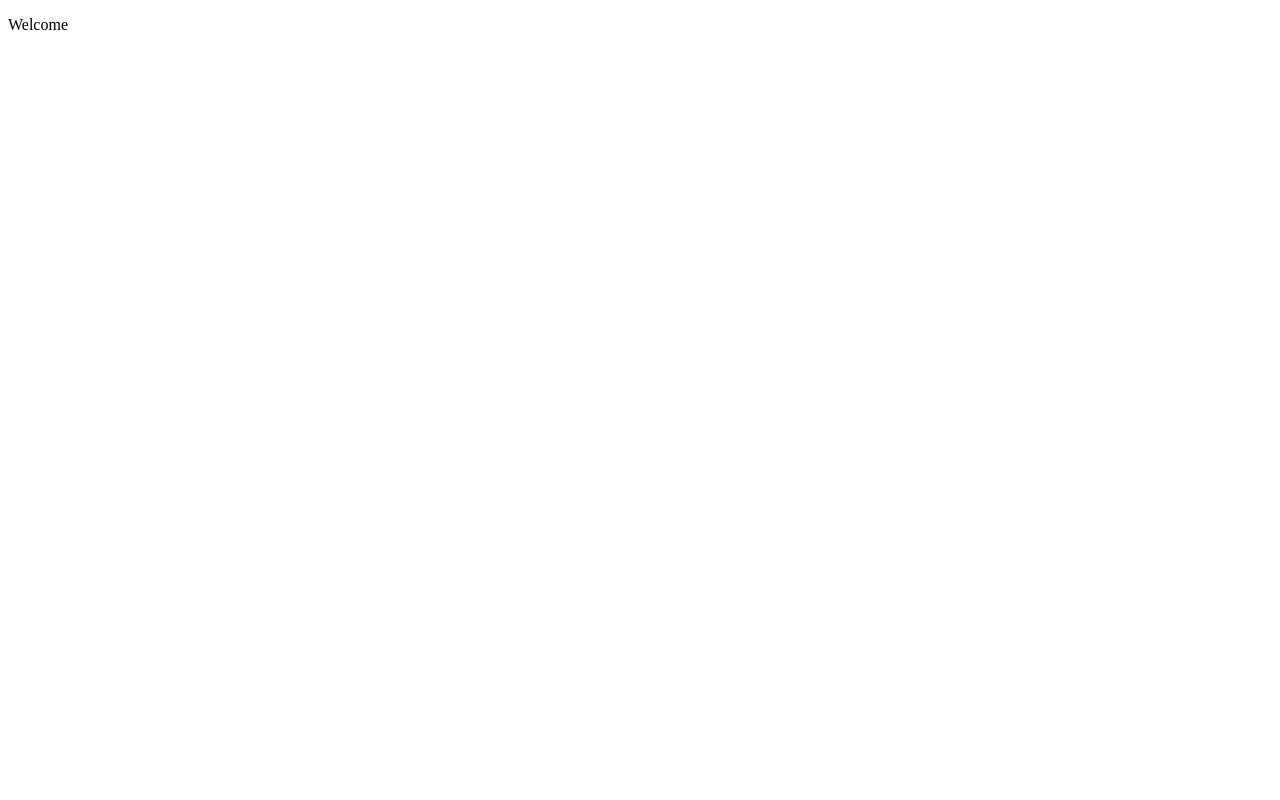
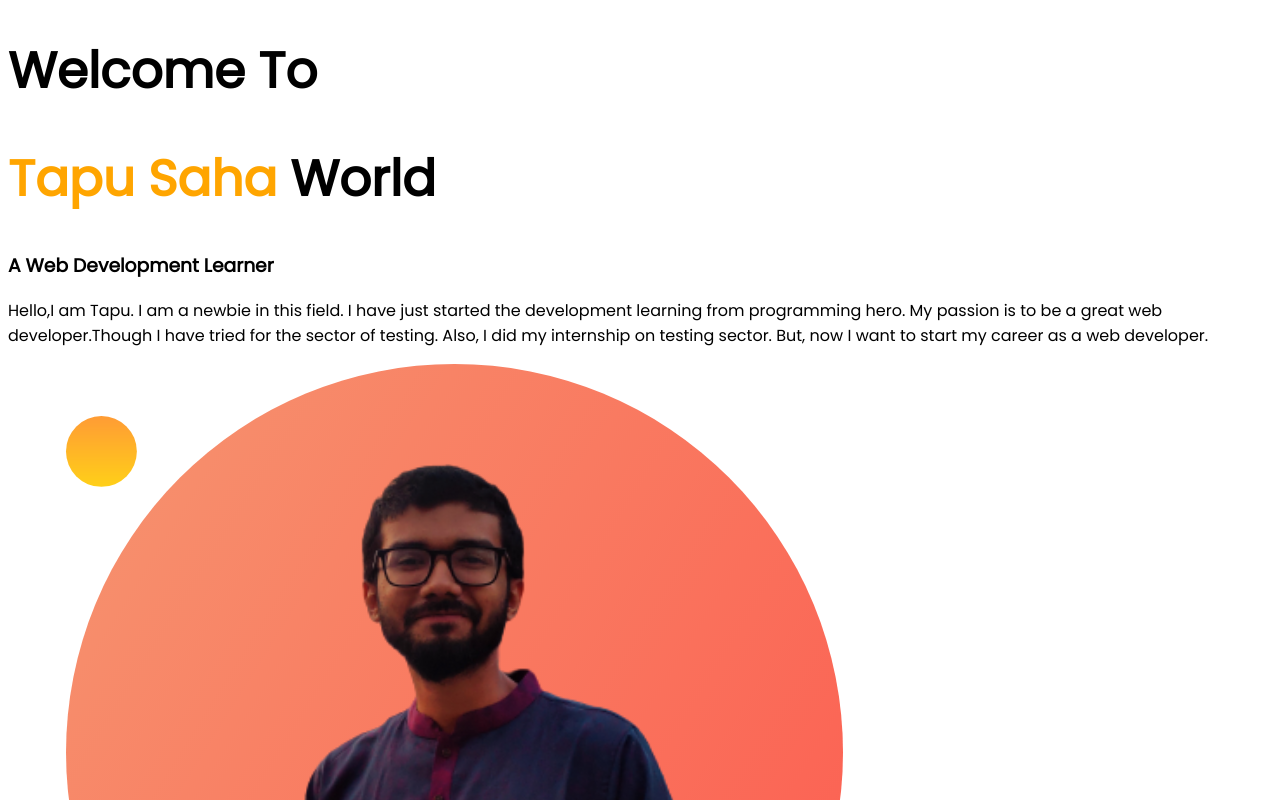
Before and after one commit to Tapu-Saha/practice-portfolio, a plain HTML site: page index.html in a window 1280 px wide. Shown: the top 800 px of the page. Drawn offline with Linux system fonts and the light colour scheme.

Commit message:
First style added

```diff
--- a/index.html
+++ b/index.html
@@ -5,9 +5,16 @@
     <meta http-equiv="X-UA-Compatible" content="IE=edge">
     <meta name="viewport" content="width=device-width, initial-scale=1.0">
     <title>Practice Portfolio</title>
+    <link rel="preconnect" href="https://fonts.googleapis.com">
+    <link rel="preconnect" href="https://fonts.gstatic.com" crossorigin>
+    <link href="https://fonts.googleapis.com/css2?family=Poppins&display=swap" rel="stylesheet">
     <link rel="stylesheet" href="style.css">
 </head>
 <body>
-    <p>Welcome</p>
+    <h1>Welcome To</h1>
+    <h1><span class="color">Tapu Saha</span> World</h1>
+    <h3>A Web Development Learner</h3>
+    <p>Hello,I am Tapu. I am a newbie in this field. I have just started the development learning from programming hero. My passion is to be a great web developer.Though I have tried for the sector of testing. Also, I did my internship on testing sector. But, now I want to start my career as a web developer.</p>
+    <img src="images/my-bg.png" alt="">
 </body>
 </html>
--- a/style.css
+++ b/style.css
@@ -0,0 +1,9 @@
+body{
+    font-family: 'Poppins', sans-serif;
+}
+h1{
+    font-size: 50px;
+}
+.color{
+    color: orange;
+}
```
Also changed, not shown: images/dream-bg.png (added), images/exp-bg.png (added), images/jhankar.png (added), images/jhankar2.png (added), images/my-bg.png (added), images/my-bg2.png (added), images/top-banner.png (added), 7 other files.
